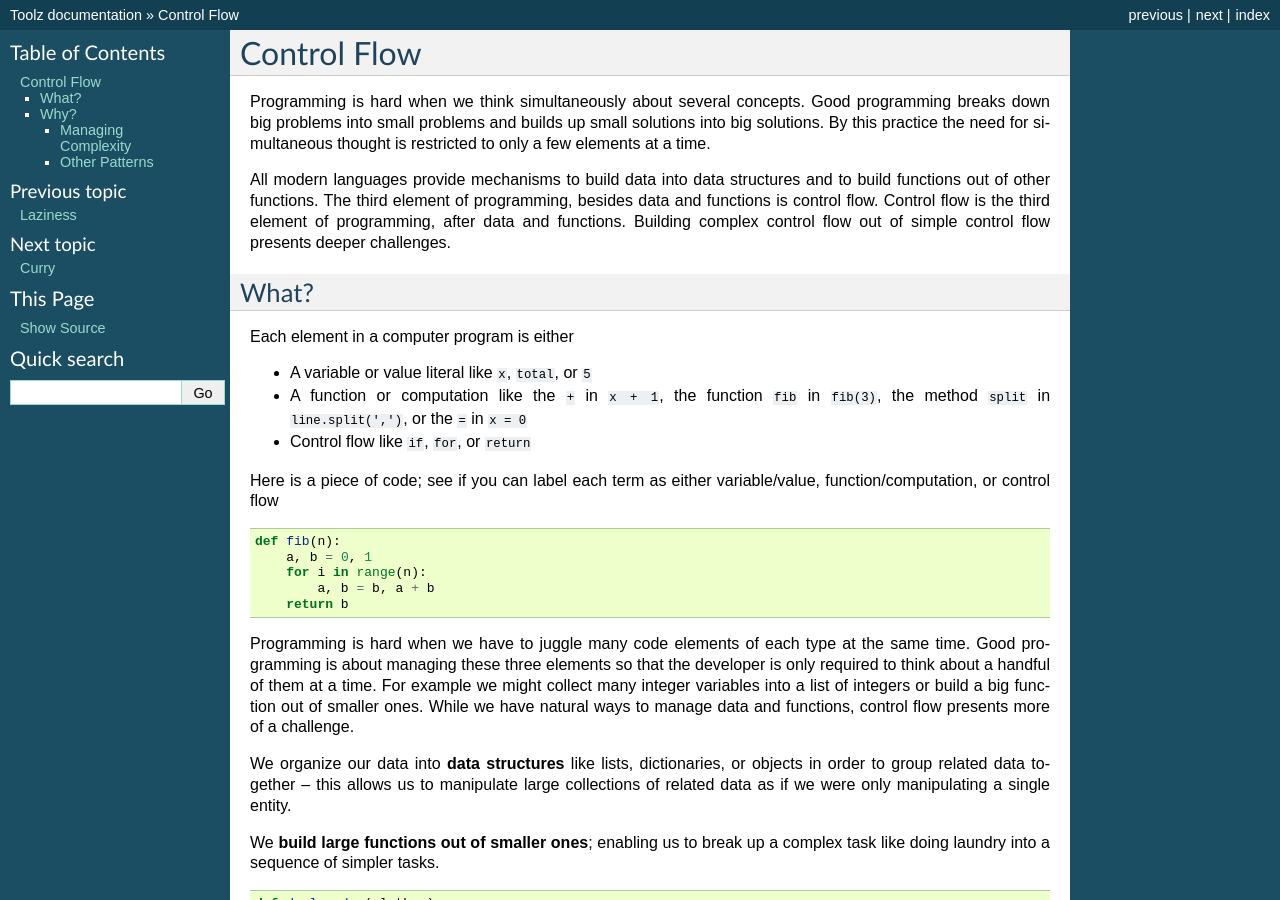
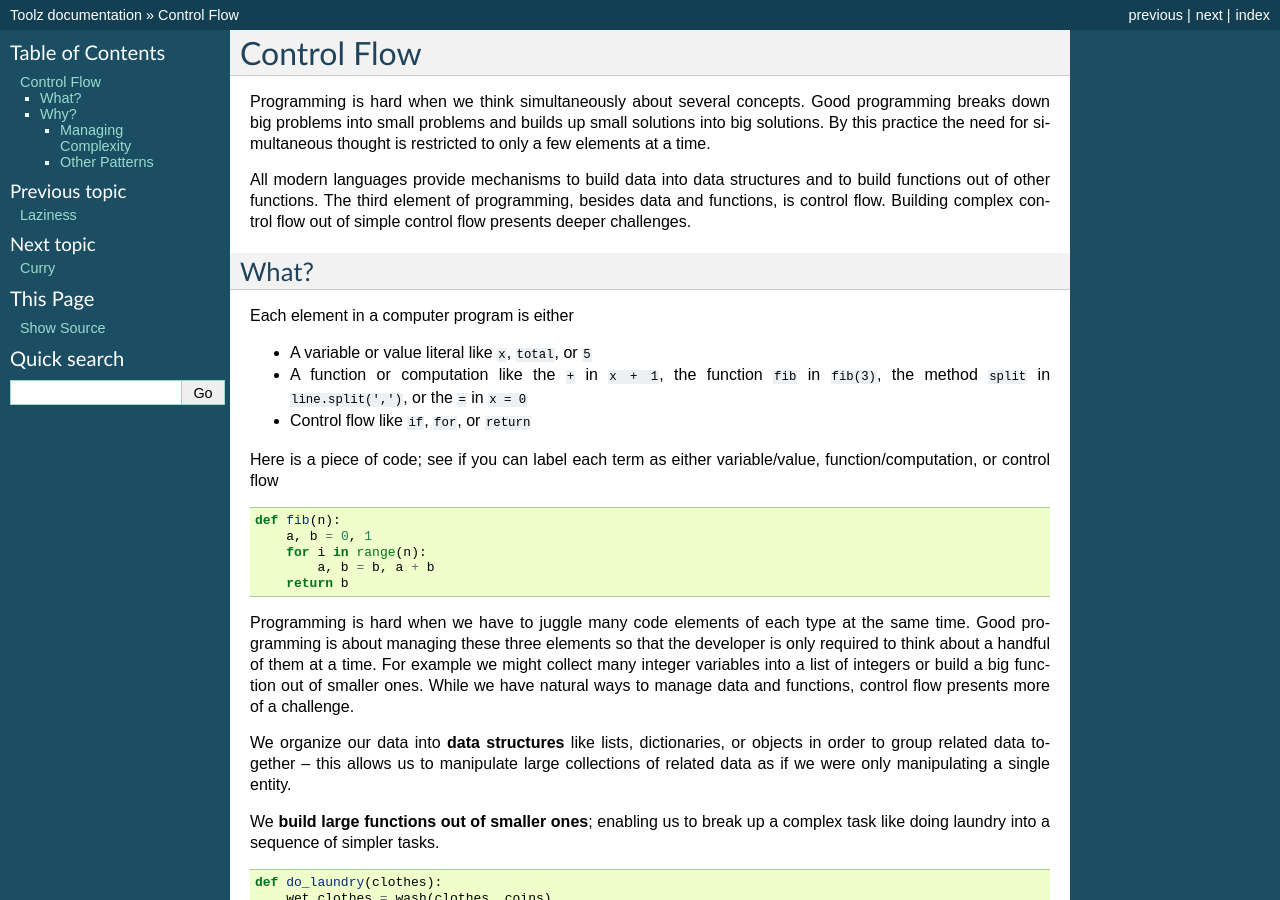
Before and after one commit to pytoolz/toolz, a Sphinx documentation site: the page built from doc/source/control.rst, in a window 1280 px wide and 900 px high. Built offline with Sphinx 7.4.7, drawn with Linux system fonts in a browser that asks for light colours; the version number could not be read and is left out.

Commit message:
Remove redundant sentence

```diff
--- a/doc/source/control.rst
+++ b/doc/source/control.rst
@@ -8,9 +8,8 @@ need for simultaneous thought is restricted to only a few elements at a time.
 
 All modern languages provide mechanisms to build data into data structures and
 to build functions out of other functions.  The third element of programming,
-besides data and functions is control flow.  Control flow is the third
-element of programming, after data and functions.  Building complex control
-flow out of simple control flow presents deeper challenges.
+besides data and functions, is control flow.  Building complex control flow
+out of simple control flow presents deeper challenges.
 
 
 What?
```
